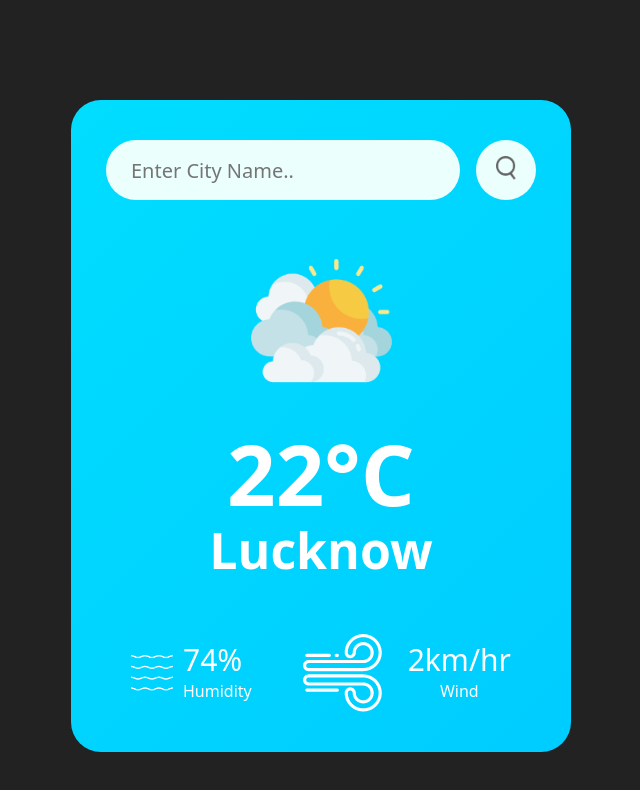
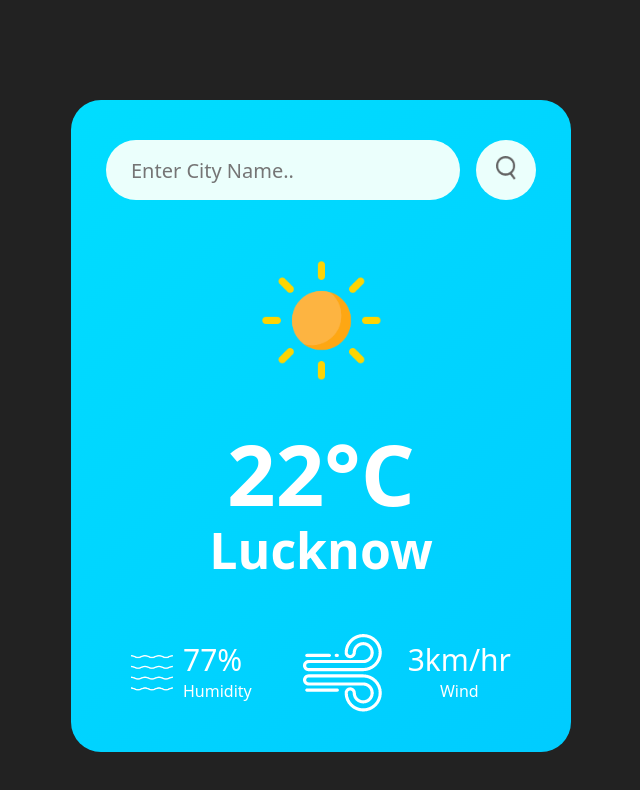
Before and after one commit to vanshsrivastava49/Weather-App, a plain HTML site: page weatherapp/index.html in a window 1280 px wide. Shown: the whole page, without its empty margins (319-959 px from the left). Drawn offline with Linux system fonts and the light colour scheme.

Commit message:
sec commit

```diff
--- a/weatherapp/index.html
+++ b/weatherapp/index.html
@@ -14,21 +14,21 @@
         <button><img src="./images/search.png"></button>
       </div>
       <div class="weather">
-        <img class="weather-icon" src="./images/clouds.png">
+        <img class="weather-icon" src="./images/clear.png">
         <h1 class="temp">22°C</h1>
         <h2 class="city">Lucknow</h2>
         <div class="details">
           <div class="col">
             <img src="./images/humidity.png">
             <div>
-              <p class="humidity">74%</p>
+              <p class="humidity">77%</p>
               <p>Humidity</p>
             </div>
           </div>
           <div class="col"></div>
             <img src="./images/wind.png">
             <div>
-              <p class="wind">2km/hr</p>
+              <p class="wind">3km/hr</p>
               <p>Wind</p>
             </div>
           </div>
```
